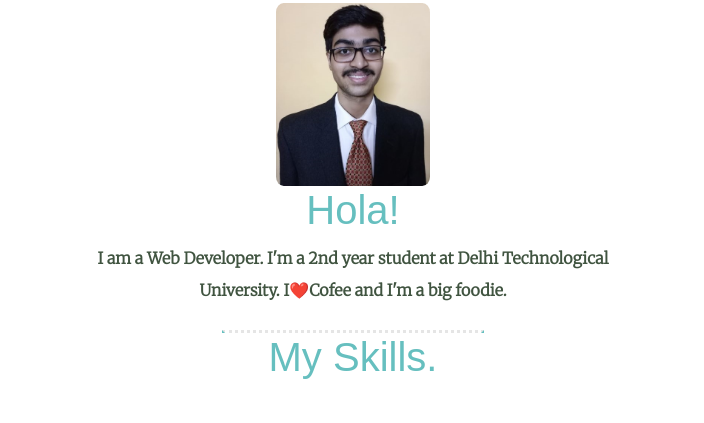
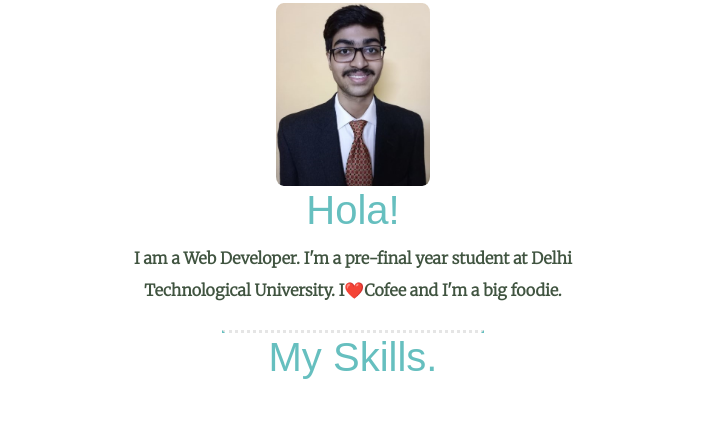
Before and after one commit to CoderKartik-1/Personal-Website, a plain HTML site: page index.html in a window 1280 px wide. Shown: the part 664-1087 px from the top of the page, without its empty margins (287-991 px from the left). Drawn offline with nearby package versions, Linux system fonts and the light colour scheme.

Commit message:
Update index.html

```diff
--- a/index.html
+++ b/index.html
@@ -25,7 +25,7 @@
             <div class="profile">
               <img class="profile-img" src="images/Kartik.jpg" alt="My Pic">
               <h2>Hola!</h2>
-              <p class="init-desc">I am a Web Developer. I'm a 2nd year student at Delhi Technological University. I❤️Cofee and I'm a big foodie.</p>
+              <p class="init-desc">I am a Web Developer. I'm a pre-final year student at Delhi Technological University. I❤️Cofee and I'm a big foodie.</p>
             </div>
             <hr>
             <div class="skills">
```
